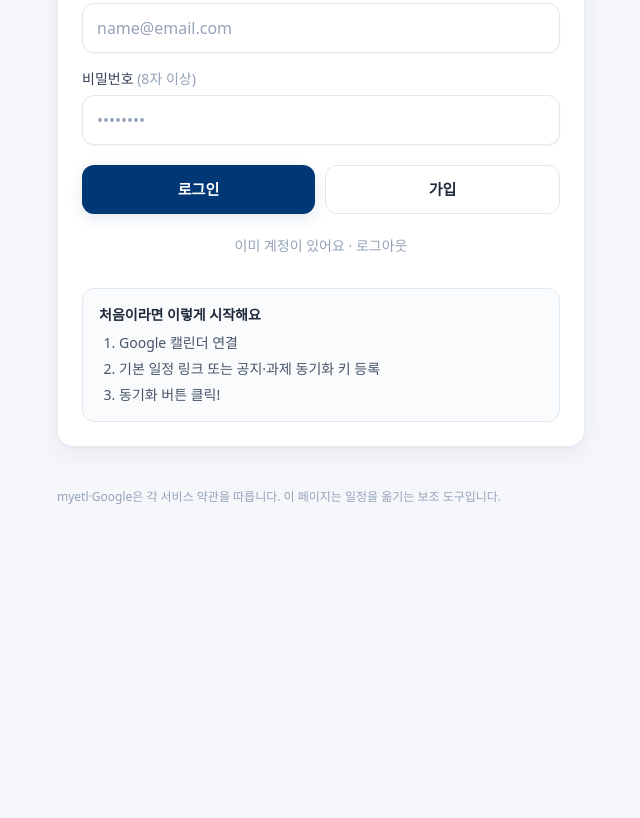
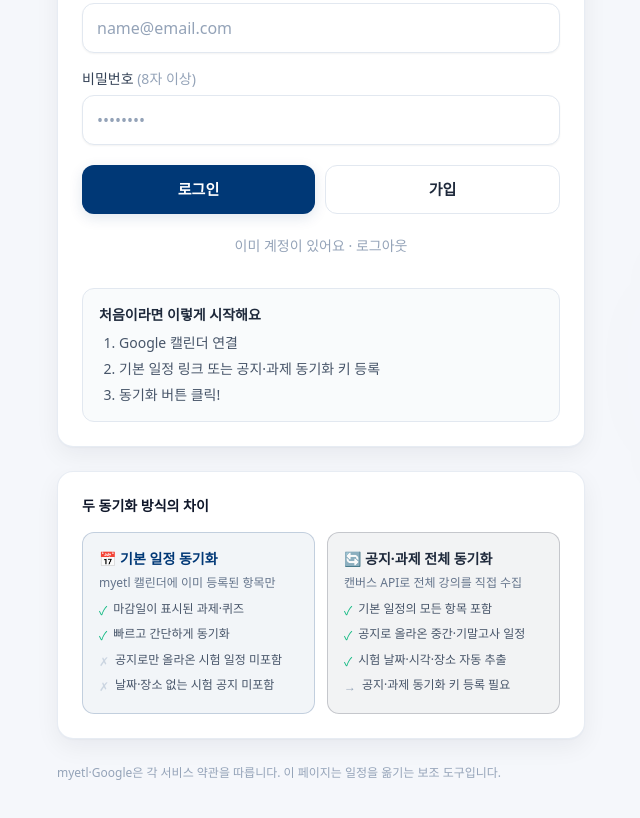
Before and after one commit to jounggyu0319/etl-calender, a browser extension: page static/index.html in a window 1280 px wide. Shown: the part 304-1122 px from the top of the page, without its empty margins (319-959 px from the left). Before the commit the page ends 858 px from the top, so only its background shows below. Drawn offline with nearby package versions, Linux system fonts and the light colour scheme; a web font is replaced by a local one.

Commit message:
ux: 두 동기화 방식 비교 섹션 추가 (페이지 하단)
- 기본 일정 vs 공지·과제 전체 동기화 차이점 카드 2개
- 각 방식의 포함/미포함 항목 체크리스트 형태로 설명

Co-Authored-By: Claude Sonnet 4.6 <noreply@anthropic.com>

```diff
--- a/static/index.html
+++ b/static/index.html
@@ -298,7 +298,34 @@
       </div>
     </section>
 
-    <footer class="mt-10 pb-6 text-center text-xs leading-relaxed text-slate-400 sm:text-left">
+    <!-- 두 동기화 방식 비교 -->
+    <section class="mt-6 rounded-2xl border border-slate-200/80 bg-white p-5 shadow-card sm:p-6">
+      <h2 class="mb-4 text-sm font-bold text-slate-900">두 동기화 방식의 차이</h2>
+      <div class="grid gap-3 sm:grid-cols-2">
+        <div class="rounded-xl border border-snu/20 bg-snu/5 p-4">
+          <p class="mb-1.5 text-sm font-semibold text-snu">📅 기본 일정 동기화</p>
+          <p class="mb-2 text-xs text-slate-500">myetl 캘린더에 이미 등록된 항목만</p>
+          <ul class="space-y-1 text-xs leading-relaxed text-slate-600">
+            <li class="flex items-start gap-1.5"><span class="mt-0.5 text-emerald-500">✓</span> 마감일이 표시된 과제·퀴즈</li>
+            <li class="flex items-start gap-1.5"><span class="mt-0.5 text-emerald-500">✓</span> 빠르고 간단하게 동기화</li>
+            <li class="flex items-start gap-1.5"><span class="mt-0.5 text-slate-300">✗</span> 공지로만 올라온 시험 일정 미포함</li>
+            <li class="flex items-start gap-1.5"><span class="mt-0.5 text-slate-300">✗</span> 날짜·장소 없는 시험 공지 미포함</li>
+          </ul>
+        </div>
+        <div class="rounded-xl border border-slate-900/20 bg-slate-900/5 p-4">
+          <p class="mb-1.5 text-sm font-semibold text-slate-800">🔄 공지·과제 전체 동기화</p>
+          <p class="mb-2 text-xs text-slate-500">캔버스 API로 전체 강의를 직접 수집</p>
+          <ul class="space-y-1 text-xs leading-relaxed text-slate-600">
+            <li class="flex items-start gap-1.5"><span class="mt-0.5 text-emerald-500">✓</span> 기본 일정의 모든 항목 포함</li>
+            <li class="flex items-start gap-1.5"><span class="mt-0.5 text-emerald-500">✓</span> 공지로 올라온 중간·기말고사 일정</li>
+            <li class="flex items-start gap-1.5"><span class="mt-0.5 text-emerald-500">✓</span> 시험 날짜·시각·장소 자동 추출</li>
+            <li class="flex items-start gap-1.5"><span class="mt-0.5 text-slate-400">→</span> 공지·과제 동기화 키 등록 필요</li>
+          </ul>
+        </div>
+      </div>
+    </section>
+
+    <footer class="mt-6 pb-6 text-center text-xs leading-relaxed text-slate-400 sm:text-left">
       myetl·Google은 각 서비스 약관을 따릅니다. 이 페이지는 일정을 옮기는 보조 도구입니다.
     </footer>
   </main>
```
